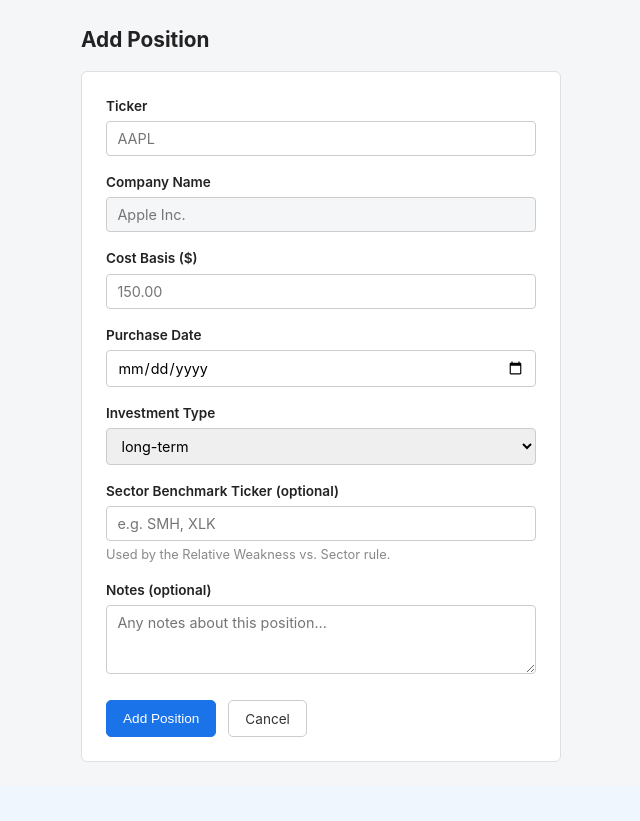
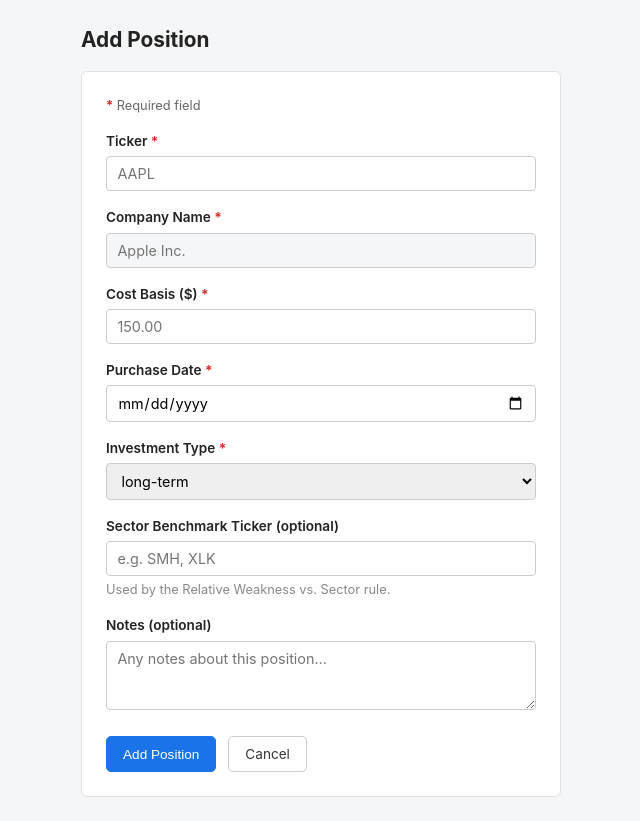
Before and after one commit to ryankmcintyre/StockSentinal, a FastAPI app: page /add in a window 1280 px wide. Shown: the part 62-883 px from the top of the page, without its empty margins (33-673 px from the left). Before the commit the page ends 824 px from the top, so only its background shows below. Run offline with FastAPI, Linux system fonts and the light colour scheme.

Commit message:
feat: mark required add-position fields
Agent-Logs-Url: https://github.com/ryankmcintyre/StockSentinal/sessions/00fb2541-be30-4caa-85a6-95e122f7a7ba

Co-authored-by: ryankmcintyre <1696746+ryankmcintyre@users.noreply.github.com>

```diff
--- a/app/static/styles.css
+++ b/app/static/styles.css
@@ -259,6 +259,17 @@ h2 {
     font-size: 0.85rem;
 }
 
+.form-legend {
+    margin-bottom: 1rem;
+    font-size: 0.8rem;
+    color: #666;
+}
+
+.required-indicator {
+    color: #d32f2f;
+    font-weight: 700;
+}
+
 .form-group input,
 .form-group select,
 .form-group textarea {
--- a/app/templates/add_position.html
+++ b/app/templates/add_position.html
@@ -5,29 +5,30 @@
 <h2>Add Position</h2>
 
 <form method="post" action="/add" class="position-form" data-api-submit="true">
+    <p class="form-legend"><span class="required-indicator" aria-hidden="true">*</span> Required field</p>
     <div class="form-group">
-        <label for="ticker">Ticker</label>
+        <label for="ticker">Ticker <span class="required-indicator" aria-hidden="true">*</span></label>
         <input type="text" id="ticker" name="ticker" required maxlength="10" placeholder="AAPL">
     </div>
 
     <div class="form-group">
-        <label for="company_name">Company Name</label>
+        <label for="company_name">Company Name <span class="required-indicator" aria-hidden="true">*</span></label>
         <input type="text" id="company_name" name="company_name" required placeholder="Apple Inc." readonly>
         <small id="company_name_status" class="form-hint"></small>
     </div>
 
     <div class="form-group">
-        <label for="cost_basis">Cost Basis ($)</label>
+        <label for="cost_basis">Cost Basis ($) <span class="required-indicator" aria-hidden="true">*</span></label>
         <input type="number" id="cost_basis" name="cost_basis" required min="0.01" step="0.01" placeholder="150.00">
     </div>
 
     <div class="form-group">
-        <label for="initial_purchase_date">Purchase Date</label>
+        <label for="initial_purchase_date">Purchase Date <span class="required-indicator" aria-hidden="true">*</span></label>
         <input type="date" id="initial_purchase_date" name="initial_purchase_date" required>
     </div>
 
     <div class="form-group">
-        <label for="investment_type">Investment Type</label>
+        <label for="investment_type">Investment Type <span class="required-indicator" aria-hidden="true">*</span></label>
         <select id="investment_type" name="investment_type" required>
             {% for t in investment_types %}
             <option value="{{ t.value }}">{{ t.value }}</option>
```
Also changed, not shown: tests/test_add_position.py (+10 -0 lines).
